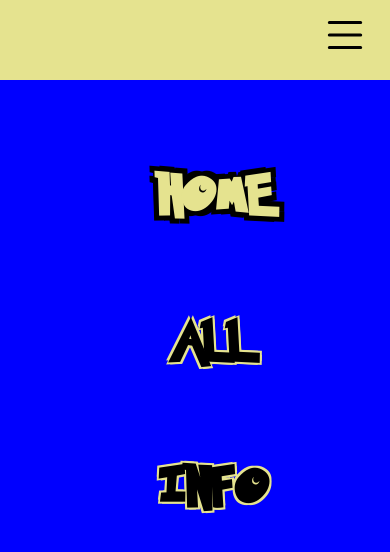
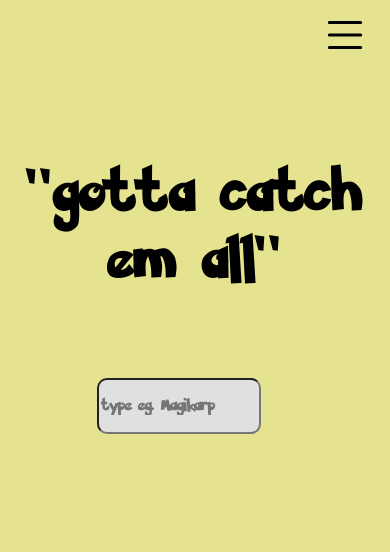
Before and after one commit to pabasroka/pokemonVue, a Vue app: page / in a window 390 px wide. Shown: the top 552 px of the page. Built offline with nearby package versions, Linux system fonts and the light colour scheme.

Commit message:
Fix mobile nav

```diff
--- a/src/components/NavBarMobile.vue
+++ b/src/components/NavBarMobile.vue
@@ -12,7 +12,7 @@
       </div>
     </div>
 
-    <div id="nav" v-if="!showNav" :class="{'open': showNav}">
+    <div id="nav" v-if="showNav" :class="{'open': !showNav}">
       <ul>
         <li>
           <router-link to="/" @click="showNav = !showNav">HOME</router-link>
```
